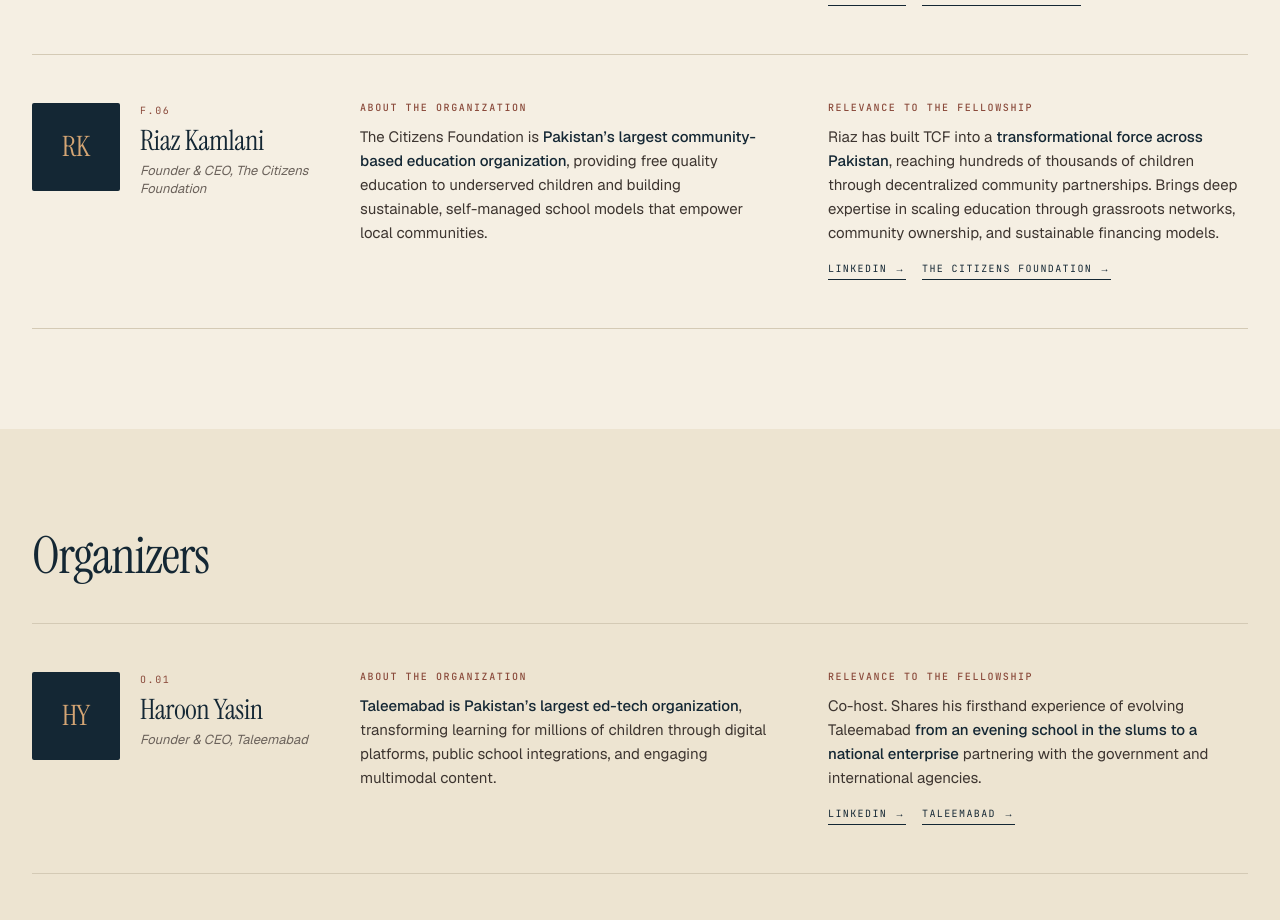
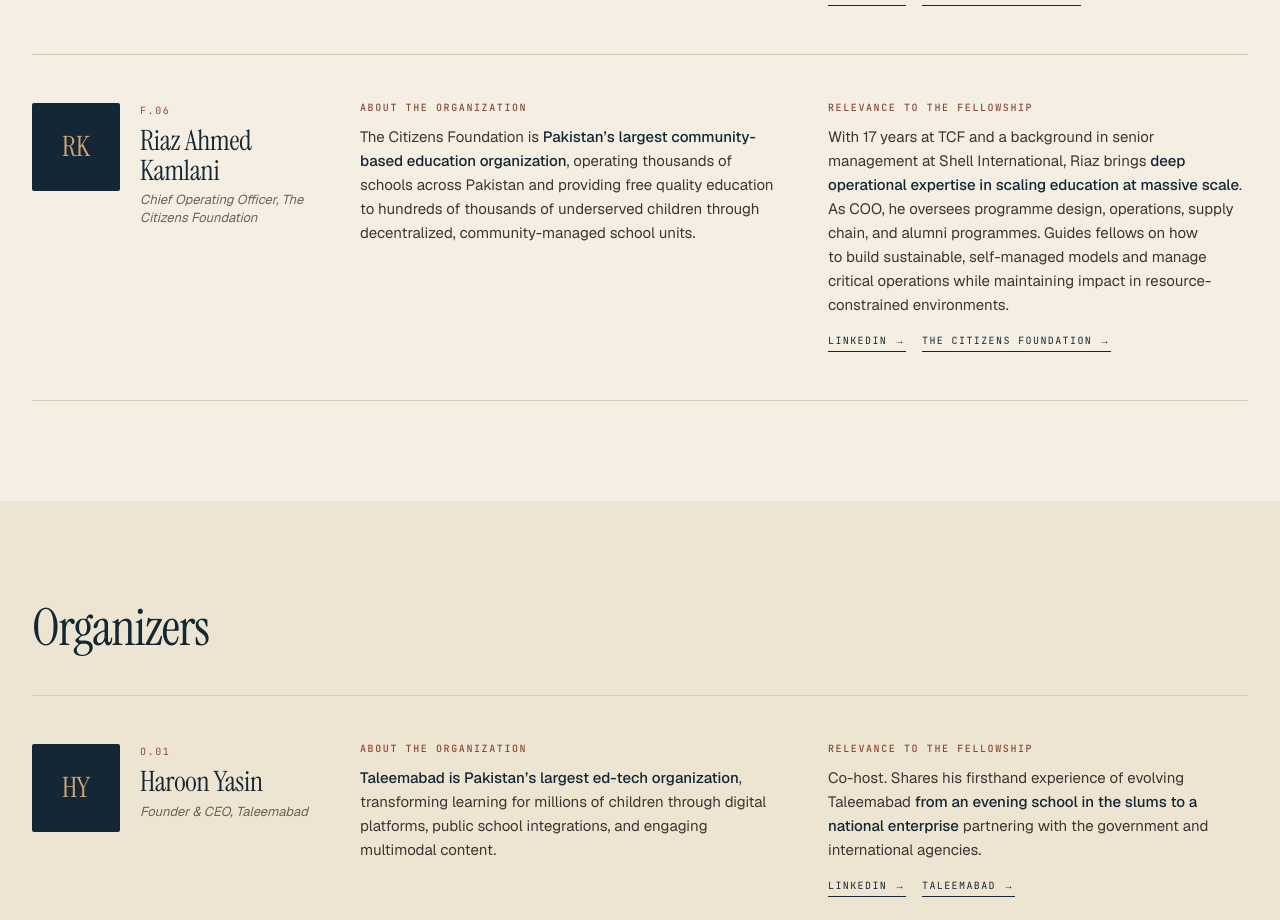
Before and after one commit to usmanjaved-droid/summit-fellowship-website, a Next.js app: page /faculty in a window 1280 px wide. Shown: the part 1900-2820 px from the top of the page. Built offline with nearby package versions, Linux system fonts and the light colour scheme.

Commit message:
fix: correct Riaz Kamlani's role and background information

```diff
--- a/app/faculty/page.tsx
+++ b/app/faculty/page.tsx
@@ -46,10 +46,10 @@ const FACULTY: Person[] = [
     links: [{ label: 'LinkedIn →', href: 'https://www.linkedin.com/in/nadirshams/' }, { label: 'Friends of Pakistan →', href: 'https://fopk.org/' }],
   },
   {
-    init: 'RK', num: 'F.06', name: 'Riaz Kamlani', role: 'Founder & CEO, The Citizens Foundation',
-    org: <>The Citizens Foundation is <strong>Pakistan&rsquo;s largest community-based education organization</strong>, providing free quality education to underserved children and building sustainable, self-managed school models that empower local communities.</>,
-    relevance: <>Riaz has built TCF into a <strong>transformational force across Pakistan</strong>, reaching hundreds of thousands of children through decentralized community partnerships. Brings deep expertise in scaling education through grassroots networks, community ownership, and sustainable financing models.</>,
-    links: [{ label: 'LinkedIn →', href: 'https://www.linkedin.com/in/riaz-kamlani/' }, { label: 'The Citizens Foundation →', href: 'https://www.tcf.org.pk/' }],
+    init: 'RK', num: 'F.06', name: 'Riaz Ahmed Kamlani', role: 'Chief Operating Officer, The Citizens Foundation',
+    org: <>The Citizens Foundation is <strong>Pakistan&rsquo;s largest community-based education organization</strong>, operating thousands of schools across Pakistan and providing free quality education to hundreds of thousands of underserved children through decentralized, community-managed school units.</>,
+    relevance: <>With 17 years at TCF and a background in senior management at Shell International, Riaz brings <strong>deep operational expertise in scaling education at massive scale</strong>. As COO, he oversees programme design, operations, supply chain, and alumni programmes. Guides fellows on how to build sustainable, self-managed models and manage critical operations while maintaining impact in resource-constrained environments.</>,
+    links: [{ label: 'LinkedIn →', href: 'https://www.linkedin.com/in/riaz-ahmed-kamlani-38b1a04/' }, { label: 'The Citizens Foundation →', href: 'https://www.tcf.org.pk/' }],
   },
 ];
 
```
